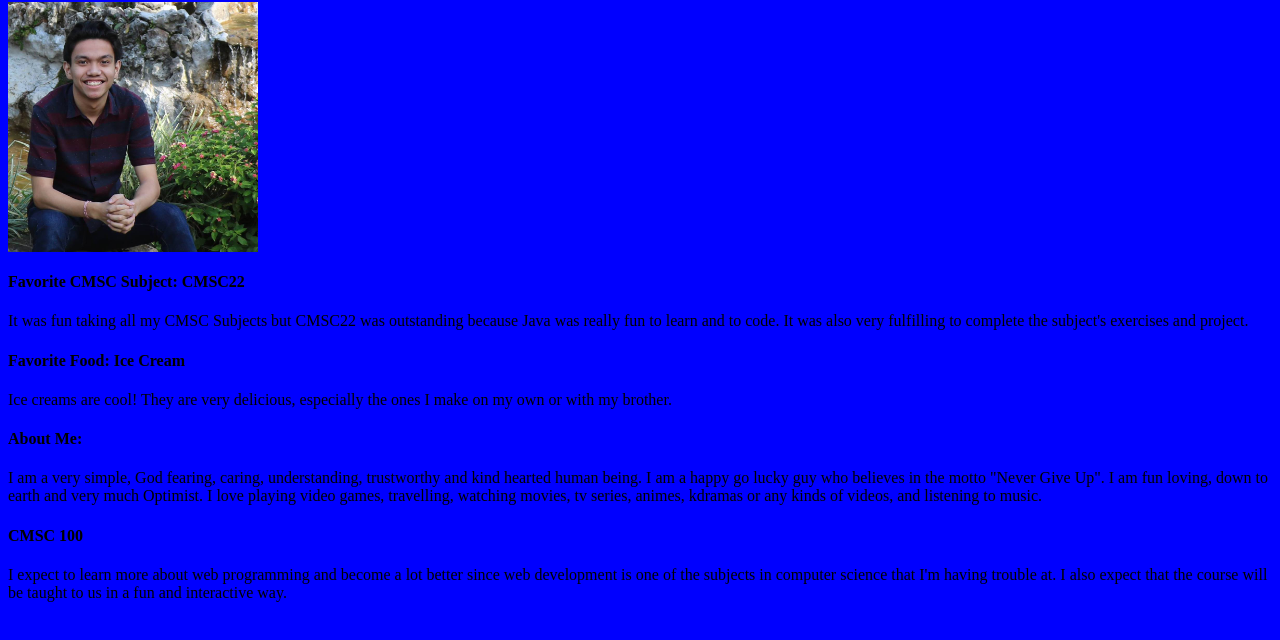
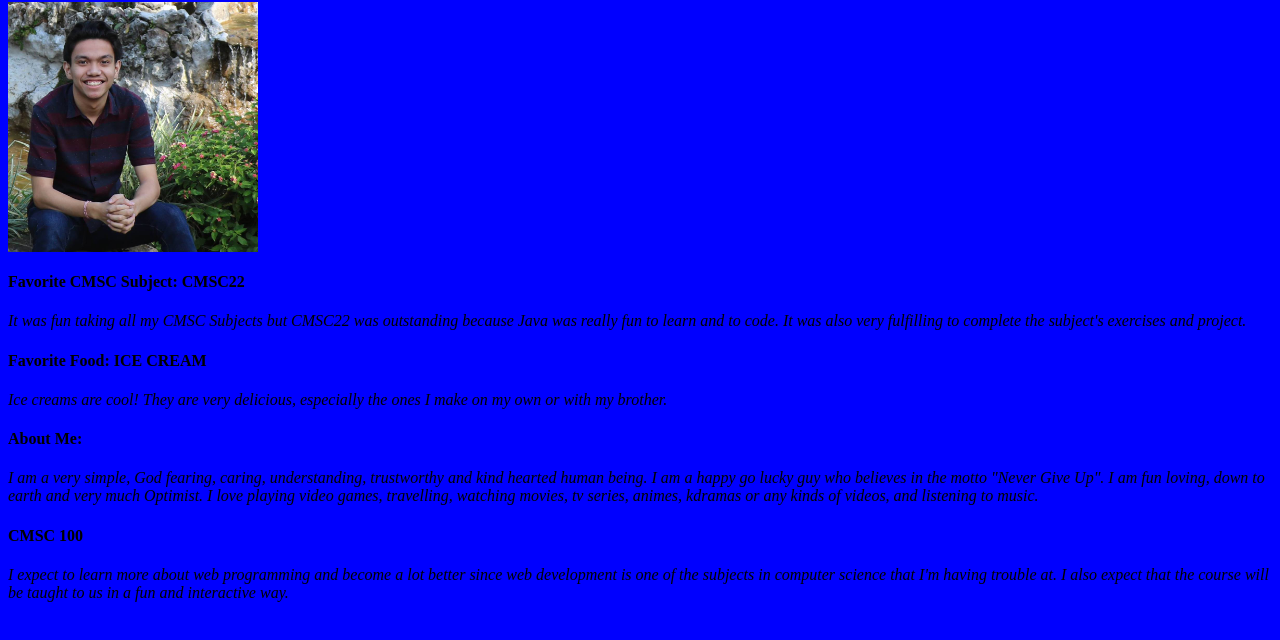
Before and after one commit to Rafiii/Rafiii.github.io, a plain HTML site: page index.html in a window 1280 px wide. Shown: the part 78-718 px from the top of the page. Drawn offline with Linux system fonts and the light colour scheme.

Commit message:
Initial commit

```diff
--- a/index.css
+++ b/index.css
@@ -2,7 +2,6 @@ body{
 	background-color: blue;
 }
 
-ul{
-	font-family: "Times New Roman", Times, serif;
-	font-size: 20px;
+p{
+	font-style: italic;
 }
--- a/index.html
+++ b/index.html
@@ -14,7 +14,7 @@
 <h4>Favorite CMSC Subject: CMSC22 </h4>
  	<p> It was fun taking all my CMSC Subjects but CMSC22 was outstanding because Java was really fun to learn and to code. It was also very fulfilling to complete the subject's exercises and project.</p>
 
-<h4>Favorite Food: Ice Cream </h4>
+<h4>Favorite Food: ICE CREAM </h4>
 	<p>Ice creams are cool! They are very delicious, especially the ones I make on my own or with my brother.</p>
 
 <h4>About Me:</h4>
```
